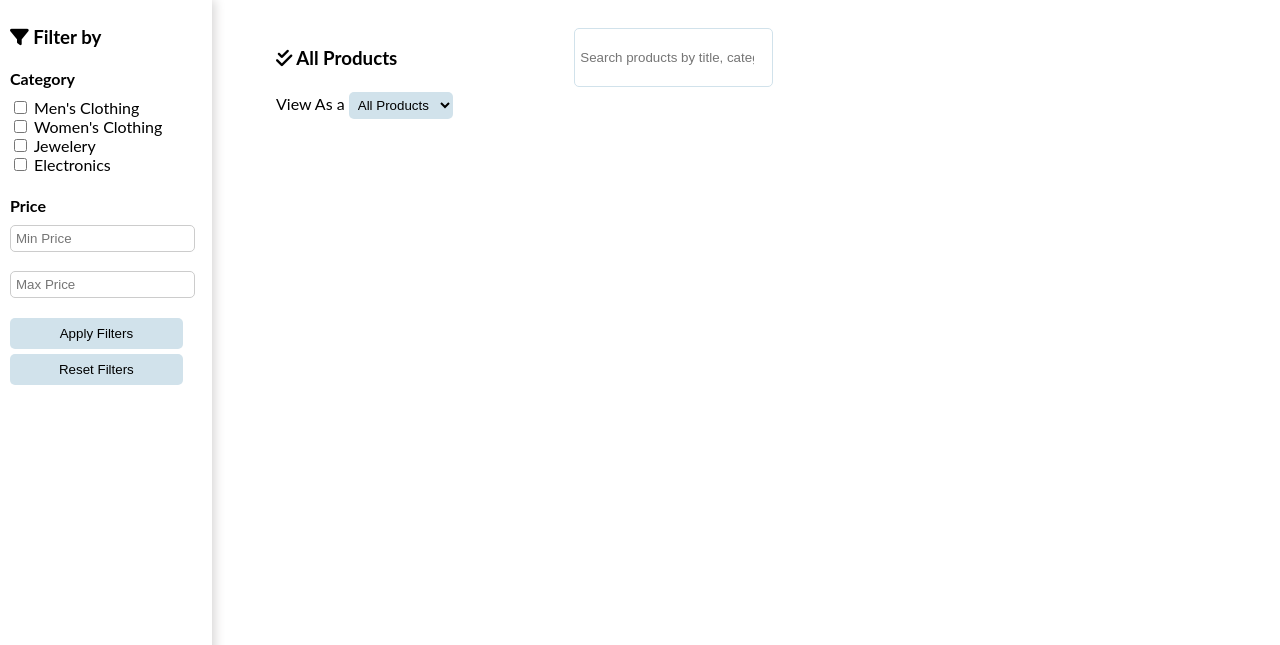
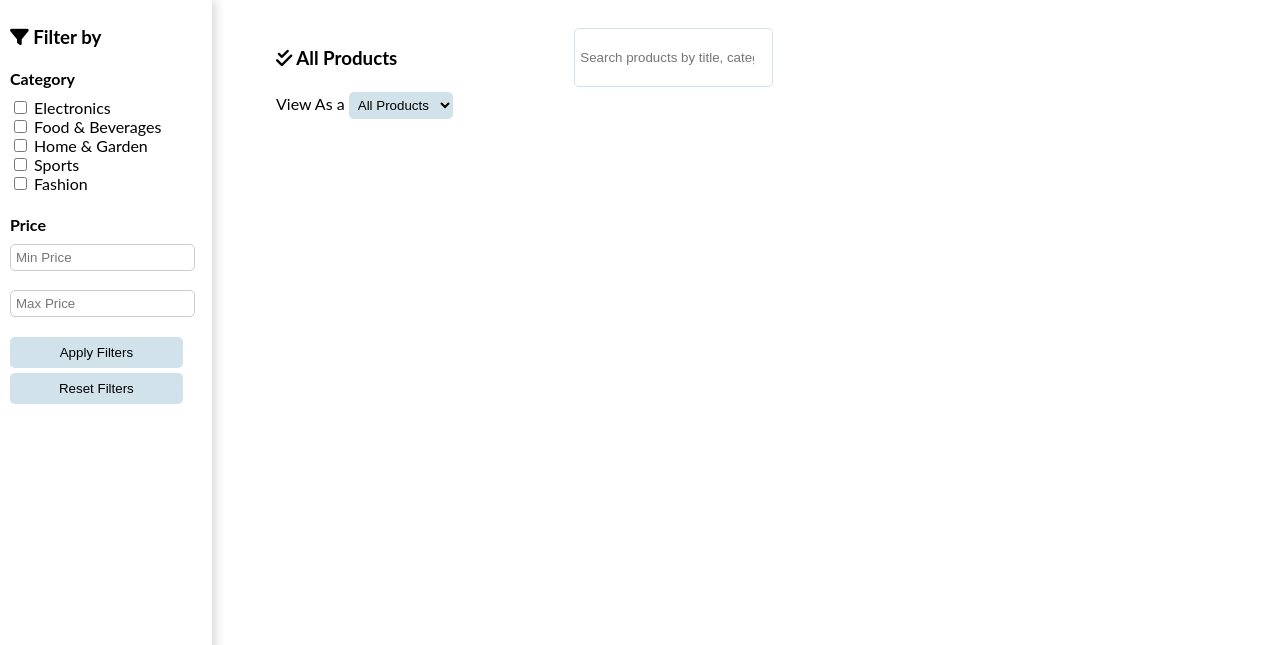
Before and after one commit to x221bx/lomin, a plain HTML site: page products.html in a window 1280 px wide. Shown: the part 155-800 px from the top of the page. Drawn offline with Linux system fonts and the light colour scheme; no server answers; a web font is replaced by a local one.

Commit message:
update products filters

```diff
--- a/js/products.js
+++ b/js/products.js
@@ -123,7 +123,8 @@ function loadProducts() {
         // object to array
         const products = Object.keys(data).map(id => ({
             id,
-            ...data[id]
+            ...data[id],
+            price: Number(data[id].price)
         }));
 
         allProducts = products;
@@ -151,7 +152,7 @@ function applyAllFilters() {
     // search
     let char = document.getElementById('search').value.toLowerCase();
     searchedProducts = filteredProducts.filter(product =>
-        product.title.toLowerCase().includes(char) ||
+        product.name.toLowerCase().includes(char) ||
         product.description.toLowerCase().includes(char) ||
         product.category.toLowerCase().includes(char)
     );
--- a/products.html
+++ b/products.html
@@ -132,11 +132,11 @@
             <!-- Filter by Category -->
             <div class="filter-section">
                 <h4>Category</h4>
-                <label><input type="checkbox" class="category-filter" value="men's clothing"> Men's Clothing</label><br>
-                <label><input type="checkbox" class="category-filter" value="women's clothing"> Women's
-                    Clothing</label><br>
-                <label><input type="checkbox" class="category-filter" value="jewelery"> Jewelery</label><br>
-                <label><input type="checkbox" class="category-filter" value="electronics"> Electronics</label>
+                <label><input type="checkbox" class="category-filter" value="Electronics"> Electronics</label><br>
+                <label><input type="checkbox" class="category-filter" value="Food & Beverages"> Food & Beverages</label><br>
+                <label><input type="checkbox" class="category-filter" value="Home & Garden"> Home & Garden</label><br>
+                <label><input type="checkbox" class="category-filter" value="Sports"> Sports</label><br>
+                <label><input type="checkbox" class="category-filter" value="Fashion"> Fashion</label>
             </div>
 
             <!-- Filter by Price -->
```
